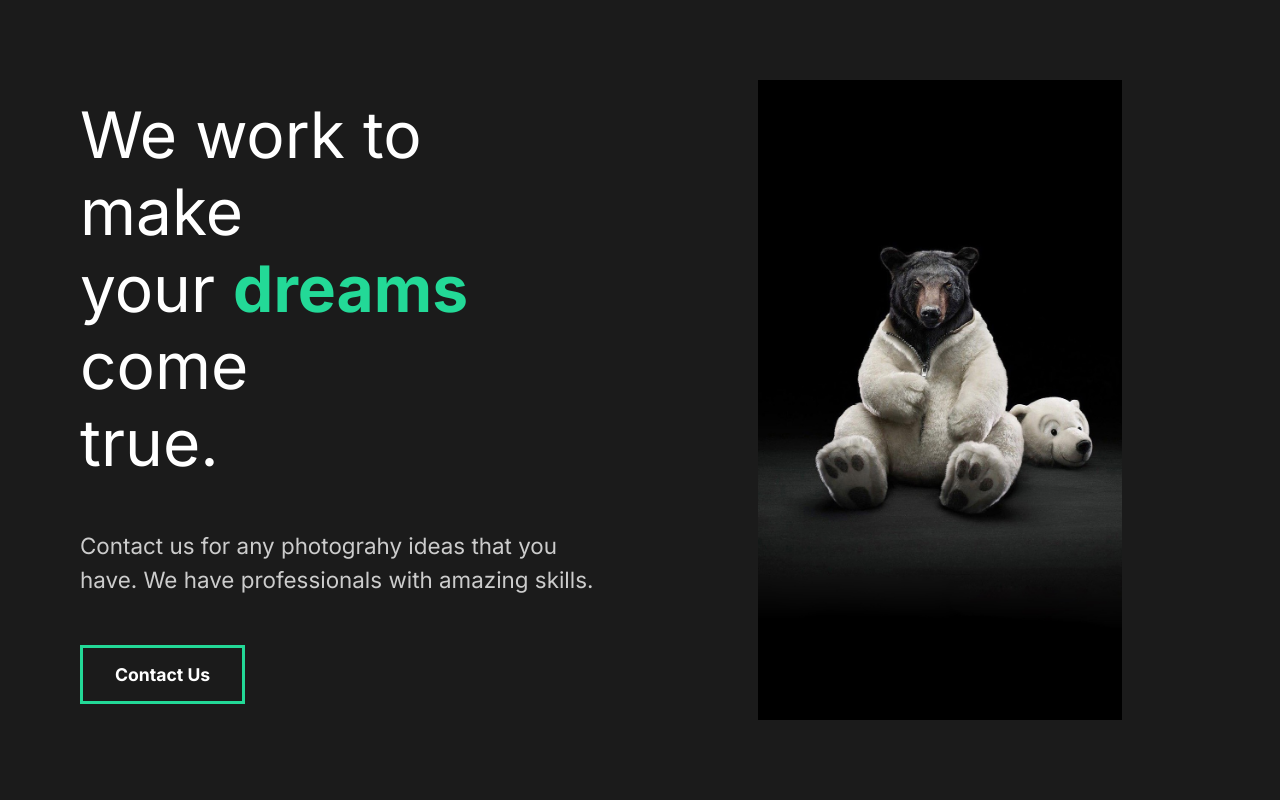
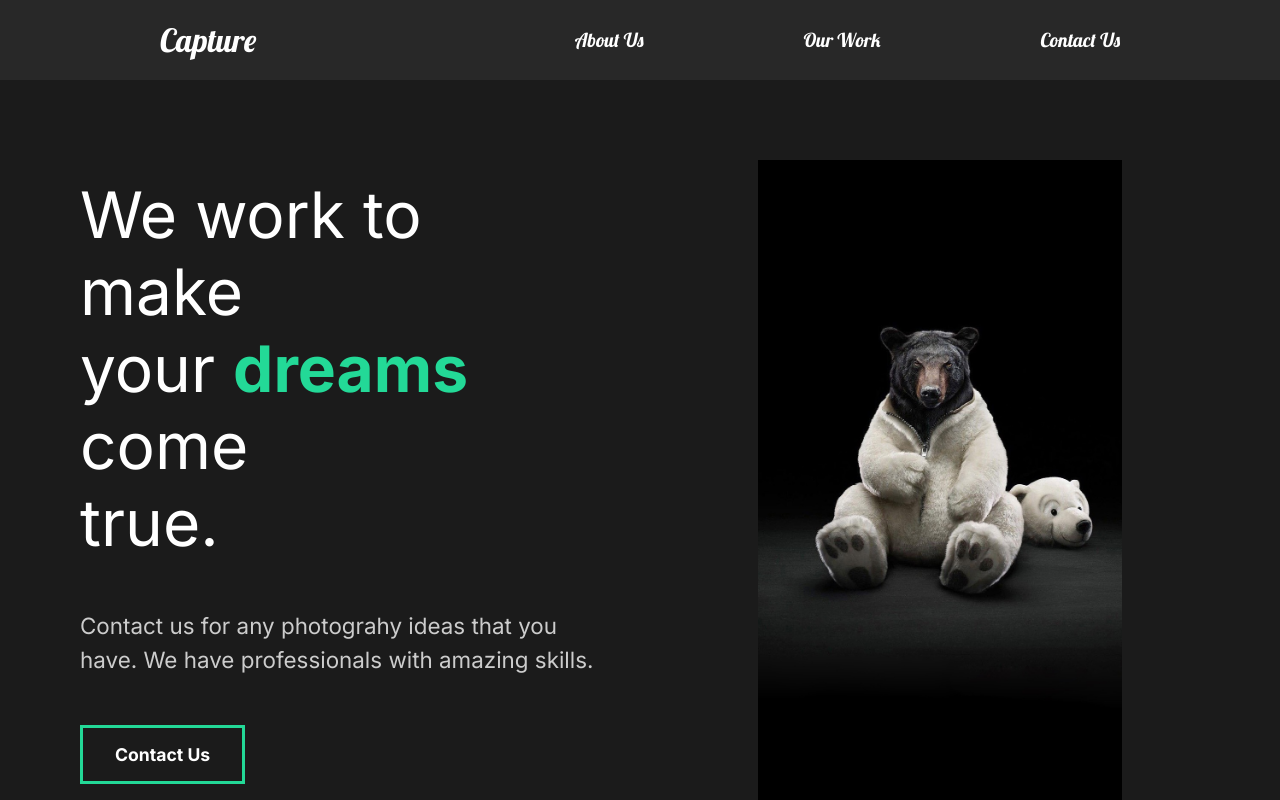
Before and after one commit to bradleyshao/portofolio, a React (Create React App) app: page / in a window 1280 px wide. Shown: the top 800 px of the page. Built offline with nearby package versions, Linux system fonts and the light colour scheme.

Commit message:
Nav
Add Nav bar

```diff
--- a/src/App.js
+++ b/src/App.js
@@ -1,11 +1,13 @@
 import React from 'react';
 import AboutPage from './pages/AboutPage'
 import GlobalStyle from './components/GlobalStyle';
+import Nav from "./components/Nav"
 function App() {
   return (
     <div className="App">
 
       <GlobalStyle/>
+      <Nav/>
       <AboutPage/>
     </div>
   );
--- /dev/null
+++ b/src/components/Nav.jsx
@@ -0,0 +1,56 @@
+import React from 'react';
+import styled from 'styled-components';
+
+
+const Nav = ()=>{
+    return (
+        <StyledNav>
+            <h1><a href="#" id="logo">Capture</a></h1>
+            <ul>
+                <li>
+                    <a href="#"> About Us</a>
+                </li>
+                <li>
+                    <a href="#"> Our Work</a>
+                </li>
+                <li>
+                    <a href="#"> Contact Us</a>
+                </li>
+            </ul>
+        </StyledNav>
+    );
+}
+
+const StyledNav = styled.nav`
+    min-height: 10vh;
+    display: flex;
+    margin: auto;
+    justify-content: space-between;
+    align-items: center;
+    padding: 1rem 10rem;
+    background-color: #282828;
+    a{
+        color:white;
+        text-decoration: none;
+    }
+    ul{
+        display: flex;
+        list-style:none;
+
+    }
+
+    li{
+        padding-left: 10rem;
+        position: relative;
+        font-family: "Lobster",cursive;
+        a{
+            font-size:1.2rem;
+        }
+    }
+    #logo{
+        font-family: "Lobster",cursive;
+        font-weight: lighter;
+        font-size: 2rem;
+    }
+`;
+export default Nav;
```
